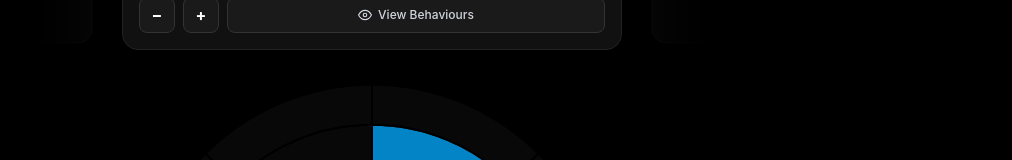
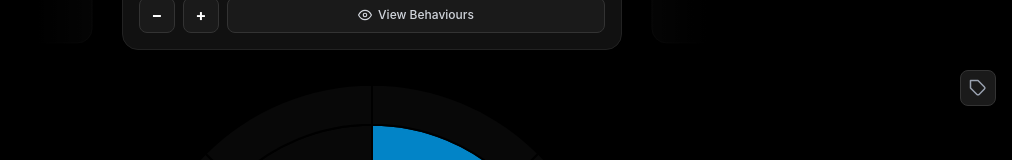
Before and after one commit to rhyspendred/competency-radar, a React (Vite) app: page / in a window 1280 px wide. Shown: the part 192-352 px from the top of the page, without its empty margins (268-1280 px from the left). Built offline with nearby package versions, Linux system fonts and the light colour scheme.

Commit message:
add label toggle for radar

```diff
--- a/src/components/CompetencyRadar.tsx
+++ b/src/components/CompetencyRadar.tsx
@@ -1,6 +1,7 @@
 import { useEffect, useState, useRef } from "react";
 import { PieChart, Pie, Cell } from "recharts";
 import { animate as fmAnimate } from "framer-motion";
+import { motion } from "framer-motion";
 import type { CompetencyItem } from "../hooks/useCompetencyData";
 
 const MARGIN = 16;
@@ -35,6 +36,7 @@
 }: Props) {
   const [anim, setAnim] = useState(0);
   const [size, setSize] = useState(0);
+  const [showLabels, setShowLabels] = useState(false);
   const wrapperRef = useRef<HTMLDivElement>(null);
   const containerRef = useRef<HTMLDivElement>(null);
   const chartRef = useRef<HTMLDivElement>(null);
@@ -162,9 +164,35 @@
   const toRad = (d: number) => (d * Math.PI) / 180;
 
   return (
-    <div ref={wrapperRef} className="w-full h-full flex items-start justify-center">
+    <div ref={wrapperRef} className="relative w-full h-full flex items-start justify-center">
       {size > 0 && (
-        <div
+        <>
+          <motion.button
+            type="button"
+            onClick={() => setShowLabels((v) => !v)}
+            whileTap={{ scale: 0.95 }}
+            transition={SPRING}
+            className={`absolute top-0 right-4 z-10 w-9 h-9 rounded-lg border flex items-center justify-center transition-colors cursor-pointer ${
+              showLabels
+                ? "bg-[#333] border-[#444] text-white"
+                : "bg-[#1a1a1a] border-[#333] text-gray-400 hover:text-white hover:border-[#444]"
+            }`}
+            title={showLabels ? "Hide labels" : "Show labels"}
+          >
+            <svg
+              width="18"
+              height="18"
+              viewBox="0 0 24 24"
+              fill="none"
+              stroke="currentColor"
+              strokeWidth="2"
+              strokeLinecap="round"
+              strokeLinejoin="round"
+            >
+              <path d="M20.59 13.41l-7.17 7.17a2 2 0 0 1-2.83 0L2 12V2h10l8.59 8.59a2 2 0 0 1 0 2.82z" />
+            </svg>
+          </motion.button>
+          <div
           ref={containerRef}
           className="touch-none outline-none select-none [-webkit-tap-highlight-color:transparent]"
           style={{ width: size, height: size }}
@@ -293,8 +321,8 @@
               })}
             </svg>
 
-            {/* Perimeter labels (disabled for now) */}
-            {false && <svg
+            {/* Perimeter labels */}
+            {showLabels && <svg
               width={size}
               height={size}
               className="absolute inset-0 pointer-events-none"
@@ -346,6 +374,7 @@
             </svg>}
           </div>
         </div>
+        </>
       )}
     </div>
   );
```
